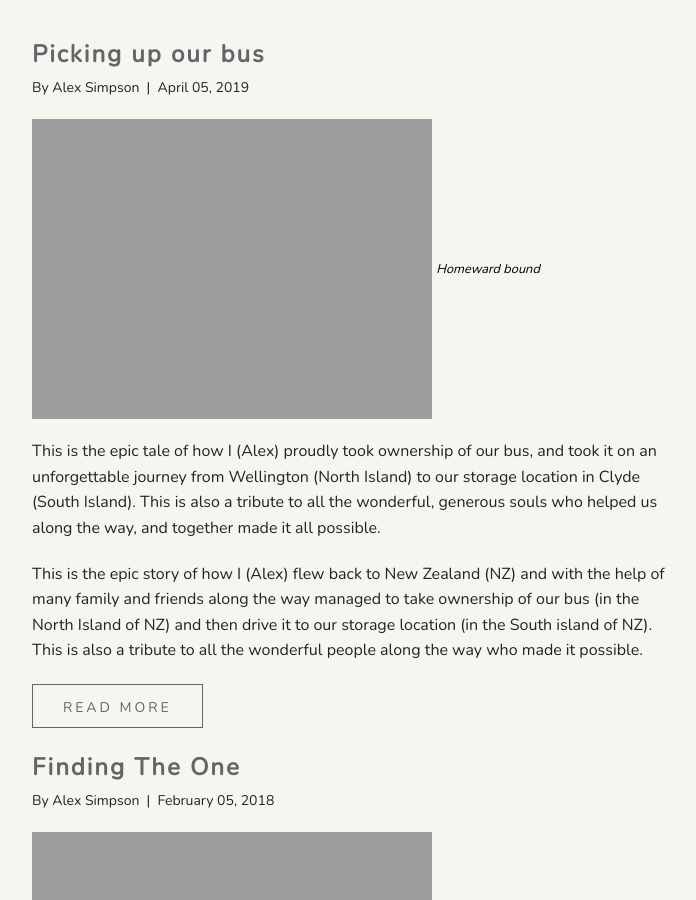
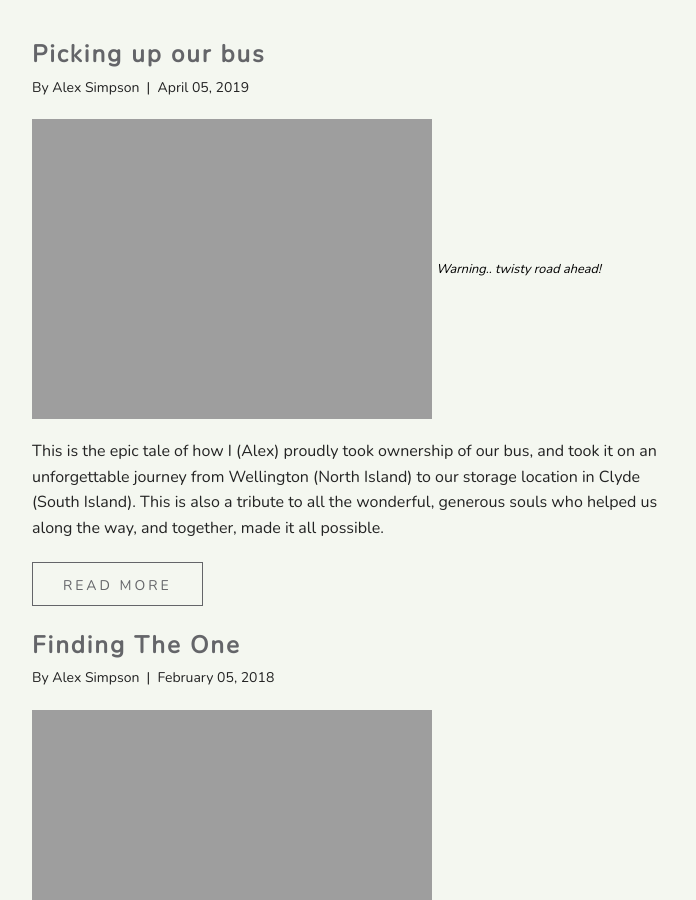
Before and after one commit to vendablefall/littlekiwibus, a Jekyll site: the page built from blog/index.html, in a window 1280 px wide and 900 px high, scrolled down 639 px. Shown: the whole window, without its empty margins (288-984 px from the left). Built offline with Jekyll 4.4.1, drawn with Linux system fonts in a browser that asks for light colours; Markdown is read by kramdown in place of the engine named in the settings; the list of posts is cut into pages by our own code; some of the changed lines change nothing that is shown.

Commit message:
picking up our bus post

```diff
--- a/_posts/2019-04-05-Picking-up-our-bus.md
+++ b/_posts/2019-04-05-Picking-up-our-bus.md
@@ -5,24 +5,21 @@
 author: Alex Simpson
 ---
 
-   <img src="{{site.url}}/images/picking-up-our-bus/great-lakes-2.JPG"/>
-<a class="image-captions">Homeward bound</a>
+   <img src="{{site.url}}/images/picking-up-our-bus/great-lakes-1.JPG"/>
+<a class="image-captions">Warning.. twisty road ahead!</a>
 
-This is the epic tale of how I (Alex) proudly took ownership of our bus, and took it on an unforgettable journey from Wellington (North Island) to our storage location in Clyde (South Island). This is also a tribute to all the wonderful, generous souls who helped us along the way, and together made it all possible.
-
-This is the epic story of how I (Alex) flew back to New Zealand (NZ) and with the help of many family and friends along the way managed to take ownership of our bus (in the North Island of NZ) and then drive it to our storage location (in the South island of NZ). This is also a tribute to all the wonderful people along the way who made it possible.
+This is the epic tale of how I (Alex) proudly took ownership of our bus, and took it on an unforgettable journey from Wellington (North Island) to our storage location in Clyde (South Island). This is also a tribute to all the wonderful, generous souls who helped us along the way, and together, made it all possible.
 
 <!--more-->
   <img src="{{site.url}}/images/picking-up-our-bus/west-coast-shakas.JPG"/>
-<a class="image-captions">Cruizing down the west coast</a>
+<a class="image-captions">Cruising down the West Coast</a>
 
 
-`
-I guess I'll start at the start. First of all, I had to get from our current home in Brisbane to New Zealand - more specifically, Arrowtown, where Mum was waiting for me. Bridget wasn't able to come (visa complications) which was a big old shame, and also added a ton of pressure - this was all on me!
+I guess I'll start at the start. First of all, I had to get from our current home in Brisbane to New Zealand - more specifically, to Arrowtown, where Mum was waiting for me. Bridget wasn't able to come (visa complications) which was a big old shame, and naturally added a ton of pressure - it meant that this part of our journey was all down to me!
 
-I decided to fly from the Gold Coast rather than directly from Brisbane, as the flights are almost half the price, and we're in full penny-saving mode. On the eve of my flight a huge thunderstorm hit Brisbane; howling rain, eye-watering wind, and thunder that made you jump. I was hopeful it would subside by the morning - storms never last long here. But it didn't. Not ideal driving conditions, especially in our budget friendly 1997 Nissan Pulsar. I was not off to a good start, and I sincerely hoped that this was not an omen for the trip to come.
+I decided to fly from the Gold Coast rather than directly from Brisbane, as the flights are almost half the price, and penny-saving mode is now in full swing. On the eve of my flight, a huge thunderstorm hit Brisbane; howling rain, eye-watering wind, and thunder that made you jump. I was hopeful it would subside by the morning - storms never last long here. But subside it did not. Not ideal driving conditions, especially in our budget friendly 1997 Nissan Pulsar. I was not off to a good start, and I sincerely hoped that this was not an omen for the trip to come.
 
-It was a rather unpleasant drive. Good drivers seem to turn into average drivers in the rain, average drivers turn into bad drivers, and already bad drivers turn into absolute maniacs! I managed to make it to the Gold Coast airport in one piece. The flight to Queenstown was uneventful (which was nice), and Mum kindly met me at the airport and took me back to her place (love you Mum). Once settled in at her house in Arrowtown, I enjoyed a couple of days catching up with her and Dennis (step-dad) before setting off on the longest road trip I have ever attempted.
+It was a rather unpleasant drive. Rain = chaos. Especially in the Brisbane winter, no one here has seen a drop of rain for months! I managed to make it to the Gold Coast airport in one piece. The flight to Queenstown was uneventful (which was nice), and Mum kindly met me at the airport and took me back to her place (love you Mum). Once settled in at her house in Arrowtown, I enjoyed a couple of days catching up with her and Dennis (step-dad) before setting off on the longest road trip I have ever attempted.
 
 The plan was simple:
 
@@ -32,7 +29,7 @@
 <img src="{{site.url}}/images/picking-up-our-bus/the-bus-we-almost-missed.JPG"/>
 <a class="image-captions">The bus we almost missed</a>
 
-This leg was terribly close to going terribly wrong. Mum and I almost missed our bus... even though we were waiting at the bus stop. It was a cool 6 degree (celcius) morning and so we were sitting in her car, in an attempt to keep warm. We stayed warmer than we would have outside, but it did also mean that we didn't hear the call for Dunedin. I spotted the destination ticket on the entrance door of the bus just as it was pulling out of the station. Dunedin. My heart dropped. I shot out of the car like a man possessed and stood in the driveway blocking the bus' path. My mother was still inside the car coming to the realisation of what just almost happened. We got on the bus and we shamefully found our seats, while wethering distinful glares from all of the passengers who'd managed to take their seats at an appropriate time.
+This leg was *terribly* close to going *terribly* wrong. Mum and I almost missed our bus... *even though* we were waiting at the bus stop. It was a cool 6 degree morning and so we were sitting in her car, in an attempt to keep warm. We definitely stayed warmer than we would have outside, but that warmth came at a cost. From inside the car, we failed to hear the call for Dunedin. I spotted the destination ticket on the entrance door of the bus just as it was pulling out of the station. Dunedin. My heart dropped. I shot out of the car like a man posessed and stood in the driveway blocking the bus' path. Mum was still inside the car, slowly coming to the realisation of what just almost happened. We got on the bus. We hung our heads in shame as we found our seats, avoiding all the disdainful glares from all of the passengers who'd managed to take their seats at an appropriate time and not hold everybody else up.
 
 **Step 2**<br>
 Pick up a rental car and drive to Christchurch (4.5hrs)
@@ -40,27 +37,23 @@
 <img src="{{site.url}}/images/picking-up-our-bus/our-rental-car.JPG"/>
 <a class="image-captions">Our littlerentalcar ;-)</a>
 
-We managed to get off the bus, collect our rental car, and drive to Christchurch without anything remarkable happening. My darling mother did take the opportunity to talk my ears off, but that was to be expected after not seeing her for the better part of a year. We did also almost "lose" her credit card at a petrol station, when she absent-mindedly threw it out with the coffee in the gutter, to which she promptly lost her nerve until we check the security camera showing her drop it on the street. We were starting to fall behind schedule.
+We disembarked the bus (couldn't help but notice a few more scornful, how-dare-you-hold-me-up-do-you-not-know-how-important-i-am looks on the way off), collected our rental car, and drove to Christchurch without anything remarkable happening. My darling mother did take the opportunity to talk my ear off, but that was to be expected after not seeing each other for the better part of a year. We did also almost "lose" her credit card at a petrol station, when she absent-mindedly threw it out with the coffee in the gutter. After throwing her card out, she proceeded to lose her nerve until we checked the security camera, which clearly showed her dropping it on the street. Crisis averted, but we were starting to fall behind schedule.
 
 **Step 3**<br>
-Pick up my uncle Alistars "trade plates" (which would allow us to drive the bus without it being 100% road legal)
+Pick up my uncle Alistair's "trade plates" (which would allow us to drive the bus without it being 100% road legal)
 
 <img src="{{site.url}}/images/picking-up-our-bus/my-uncle-alastair.JPG"/>
-<a class="image-captions">Alistar and I in his workshop</a>
+<a class="image-captions">Alistair and I in his workshop</a>
 
 
-This leg of journey was rather smooth, apart from taking slightly longer than anticipated. I would like to give a big shout out to my uncle Alistair for lending us his trade plates (see the photo below) and making this whole journey possible. In NZ you are only allowed to drive a vehicle on the roads if it has passed a warrant of fitness (WOF) within the last 6 months. A WOF checks the brakes, lights, tyres and other general safety checks to make sure the vehicle is road legal. This is where the trade plates come in. With a set of these bad boys you can drive a vehicle without a WOF (our bus) to a place of repair (our paddock in Clyde) legally. So without my uncle and these plates we couldn't have driven our bus half way down the country, so thank you Alistair.
+This leg of journey was rather smooth, apart from taking slightly longer than anticipated. I would like to give a big shout out to my uncle Alistair for lending us his trade plates (see the photo above) and making this whole journey possible. In NZ you are only allowed to drive a vehicle on the roads if it has passed a warrant of fitness (WOF) within the last 6 months. A WOF checks the brakes, lights, tyres and other general safety checks to make sure the vehicle is road legal. This is where the trade plates come in. With a set of these bad boys you can drive a vehicle without a WOF, i.e our bus, to a place of repair, i.e our paddock in Clyde, *legally*. So, without my uncle and these plates, we would not have been able to drive our bus half way down the country (....legally). So thank you Alistair, very much.
 
 **Step 4**<br>
 Drive to Picton (6.5hrs) drop of the rental car
 
-<img src="{{site.url}}/images/picking-up-our-bus/dropping-of-the-rental.JPG"/>
-<a class="image-captions">Filling up the rental car just before returning it.</a>
+This was one of the most stressful legs of the journey. The drive to Christchurch and picking up the trade plates had put us well behind schedule. We needed to be in Picton by 6pm to drop off our rental car and it was 10am before we left Christchurch, leaving us only an hour and a half of extra time to account for delays.
 
-This was one of the most stressful legs of the journey. The drive to Christchurch and picking up the trade plates had put us well behind schedule. We needed to be in Picton by 6pm to drop off our rental car and it was 10am before we left Christchurch, leaving us only an hour and a half of extra time to account for delays. Remember that storm I mentioned I was caught in driving to the Gold Coast to catch my flight, well that storm was actually the edge of a cyclone, a cyclone that went on to ravage the road from Christchurch to Picton meaning all traffic was diverted down a road that really wasn't cut out to be the only path from Christchurch to Picton. Couple that with a road slip every few kilomiters meant we were pressed for time, badly.
-
-<expand on mum driving slow and me changing over, arguments etc>
-we managed to get into Picton at 5:55pm just in time to avoid and late return fees put on us by the rental company.
+Heaps of time, I hear you thinking. Well, funny story - remember that storm I mentioned I got caught in driving to the Gold Coast to catch my flight? Well that storm was actually the edge of a cyclone, a cyclone that went on to ravage the road from Christchurch to Picton, meaning **all** traffic was diverted down a road that really wasn't cut out to be the only path from Christchurch to Picton. Couple that with a road slip every few kilomiters meant we were pressed for time, badly. It felt like the storm that hampered me in brisbane was having another go at ruining my carefully orchestrated plans. However we managed to get into Picton at 5:55pm just in time to avoid and late return fees put on us by the rental company.
 
 **Step 5**<br>
 Ferry to Wellington
@@ -68,67 +61,80 @@
 <img src="{{site.url}}/images/picking-up-our-bus/ferry-view-south-island.JPG"/>
 <a class="image-captions">A view out the back of the ferry leaving the south island</a>
 
-This was the most enjoyable leg. Mum decided to upgrade us to the "lounge" on the ferry meaning we had unlimited food & drinks. I ate until i couldn't eat anymore. The 4 hour ferry ride was a welcome rest after 13+ hours of driving all day. Once we arrived in Wellington we were met at the harbour by my mother's cousin, Lester. We stayed the night as his place ready to pick the bus up the next day.
+I can say without a doubt that this was the most enjoyable leg of the journey. Mum decided to upgrade us to the "lounge" on the ferry meaning we had unlimited food & drinks. I ate until I could eat no more, and drank just enough to take the edge off (and then some for luck). This 4 hour ferry ride was a very welcome rest after 13+ hours of driving all day.
 
+Once we arrived in Wellington we were met at the harbour by Mum's cousin, Leicester. He'd kindly offered to host us for the night, so we rested up at his home, in preparation for a massive day again tomorrow.
+
+Another big thank you to Leicester for your generous hospitality.
 
 <img src="{{site.url}}/images/picking-up-our-bus/cousin-lester.JPG"/>
-<a class="image-captions">My second cousin Lester</a>
-
-
+<a class="image-captions">My second cousin Leicester</a>
 
 **Step 6**<br>
 Pick up the bus
 
+As luck would have it, the bus was parked just a few minutes drive from cousin Leicester's house. He kindly gave us a ride to the Marai where she was waiting for us. I still remember the first time I saw her, over the crest of a modest hill, the first thing that struck me was her sheer size. You can tell yourself you've bought a 12 tonne bus a million times, but until you actually see it in the flesh it's hard to comprehend.
+
 <img src="{{site.url}}/images/picking-up-our-bus/first-time-i-saw-her.JPG"/>
-<a class="image-captions">First moment I saw our bus</a>
-
-As luck turned out the bus was parked just a few minutes drive from cousin Lester's house, he kindly gave us a ride to the Marai where the bus was stored. I still remember the first timeI saw her, over the crest of a modest hill, the first thing that struck me was her sheer size. You can tell yourslef youve bought a 12 tonne bus a million time, but untill you actually see it in the flesh its hard to comprehend.
+<a class="image-captions">The magical moment when I saw the bus in the flesh for the first time/a>
 
 <img src="{{site.url}}/images/picking-up-our-bus/first-time-sitting-inside.JPG"/>
 <a class="image-captions">First time inside our bus</a>
 
+**Step 7**<br>
+Learn to drive a 1970s bus and catch the ferry (in said 70s bus)
 
-**Step 7**<br>
-Learn to drive a 1970's bus and catch the ferry
+The next part was... interesting. I was quite confident in driving the trucks I had learnt in back in Australia. This, however, was a whole other kettle of fish. For starters, our bus was manual, almost none of the synchros worked in the gearbox, the steering needed a lot of tightning, the mirrors were too covered in mould to be any use, and the roads were a lot smaller than the industrial complex I learned to drive on. The very first corner I had to take, I got stuck and had to ask a lady to move her parked car because my turning angle would have come into contact with her car, and to get out of the situation I would have to perform a reverse hillstart around the corner I'd just come from.
 
 <img src="{{site.url}}/images/picking-up-our-bus/first-drive.JPG"/>
 <a class="image-captions">My first time driving</a>
 
+Another notable event was when Mum took on the role of chief navigator. I love her dearly, but for some reason she took us through Wellignton CBD... at peak hour. Once we realised where we were, I distinctly remember strictly banning all talking inside the bus until we were out of this mess.
 
-The next part was, interesting to say the least. I was quite confident in driving the trucks I had learnt on back in Australia, this however was another challenge all together. For starters, our bus was manual, almost none of the schynros worked in the gearbox, the steering neededs a lot of tightning, the mirrors were too covered in mould to be any use and the roads were allot smaller than the industrial complex I learned to drive on. Literally the first corner I had to make, I got stuck and had to ask a lady to move her parked car because my turning angle would of contacted with her car and to get out of the situation i would have to preform a reverse hillstart around the corner i just came from. Antoher notable event was when my mum took up navigating for us, she also took us through Wellignton CBD at peak hour, once we realised where we were I distinctly remember banning all talking inside the bus untill we were out of this mess (we can laugh about it now however). After a few eventful practise drives, it was time to get back onto the ferry to start our return journey. Nothing of note happened except me stalling three times through nerves leaving the ferrys loading ramp, the staff were not imporessed.
+We made it out of the mess (the CBD), and we can now laugh about how horrible an experience it was.
+
+After some pretty hazardous practice driving, it was time to get back onto the ferry to start our return journey. Nothing out of the ordinary happened on the way to Step 8, just a whole load of embarrassing stalls in highly inconvenient places.
 
 <img src="{{site.url}}/images/picking-up-our-bus/loading-onto-ferry.JPG"/>
-<a class="image-captions">Getting on the ferry again, this time bus in hand</a>
+<a class="image-captions">Getting on the ferry again - this time bus in hand</a>
 
 **Step 8**<br>
 Drive from Picton back to Clyde
-
-The drive from Picton to clyde is usuall 14hrs by car, easy we thought, we will take turns and burn the midnight oil we wil; be back in one night!
-
 <img src="{{site.url}}/images/picking-up-our-bus/hokitika.JPG"/>
 <a class="image-captions">Hokitika</a>
 
- Or so we thought, turns out 14 hours by car equates to 22 hours by bus with steering and gearbox that needs work. twenty two hours is far to much to do in one go, so we parked up in some non-descript small town at about 3am, when I started to fategue, we were 12 hours into our drive.
+The drive from Picton to Clyde is 14 hours by car. Easy, we thought, we will take turns and burn the midnight oil. We will be back in one night!
 
  <img src="{{site.url}}/images/picking-up-our-bus/mum-driving.JPG"/>
-<a class="image-captions">My mum taking a shift driving</a>
+<a class="image-captions">Mum taking a shift driving</a>
 
- The next day actually went quite quickly (mentally) we were on the home stretch, all we had to do was drive home, no more stress, no more deadlines.
+ Or so we thought. A strong emphasis on *thought*. It turns out 14 hours by car equates to 22 hours in a bus with terrible steering and a gearbox that deperately needs work. We were 12 hours into our drive when we accepted that we were a lot further than 2 hours from our destination, as we should have been by that time. It was nearing 3am, we were both extremely fatigued, so we parked up in some non-descript small town for a good night's sleep (Mum stretched down the aisle with a blanket, and me on the back seats).
+
+ We didn't manage to conjure up and energy or motivation to take any photos of this stretch. It wasn't really a "hey, let's take a photo" kinda night.
 
   <img src="{{site.url}}/images/picking-up-our-bus/last-gas-stop.JPG"/>
-<a class="image-captions">Our last fillup in franz joseph glacier</a>
+<a class="image-captions">Our last fill up in Franz Joseph Glacier</a>
 
- We stopped of at a few coffee shops and food carts along the way, and even picked up a couple of hitchikers you can see below. They were with us for a 2-3 hours while we decended the west coast before making the cross over into the great lakes district.
+ The next day actually went quite quickly (mentally). We were on the home stretch, the end was in sight. All we had to do was drive home, and it could take as long as we needed. No more stress, no more deadlines, the hard work was behind us. We stopped of at a few coffee shops and food carts along the way, and even picked up a couple of friendly hitchhikers. They were with us for a 2-3 hours while we decended the West Coast before making the cross over into the Great Lakes District.
+
+   <img src="{{site.url}}/images/picking-up-our-bus/hitchhikers.JPG"/>
+<a class="image-captions">I'm sure they'll be the first of many hitchhikers we pick up!</a>
+
+
+So that was the journey. It was gruelling at times, and definitely tested Mum and I, BUT **we did it!** The bus is now safely in Clyde, where we will be storing it until we're ready to move over and get to work on it.
+
+I will leave you with some assorted photos of the drive in chronological order. Hopefully these photos show you why we went to so much effort to get our bus to the South Island of New Zealand and build it there. It really is breathtakingly beautiful.
+
+   <img src="{{site.url}}/images/picking-up-our-bus/asstd-roady-1.JPG"/>
+<a class="image-captions">One bend at a time</a>
 
   <img src="{{site.url}}/images/picking-up-our-bus/black-sand-ceach.JPG"/>
 <a class="image-captions">West coast pit stop</a>
 
-   <img src="{{site.url}}/images/picking-up-our-bus/hitchhikers.JPG"/>
-<a class="image-captions">Our Polish hitchikers</a>
-
-
-   <img src="{{site.url}}/images/picking-up-our-bus/great-lakes-1.JPG"/>
-<a class="image-captions">Back in the great lakes district</a>
+   <img src="{{site.url}}/images/picking-up-our-bus/great-lakes-2.JPG"/>
+<a class="image-captions">Homeward bound</a>
 
    <img src="{{site.url}}/images/picking-up-our-bus/great-lakes-3.JPG"/>
 <a class="image-captions">1 hour that way is home</a>
+
+Until Next Time...
```
